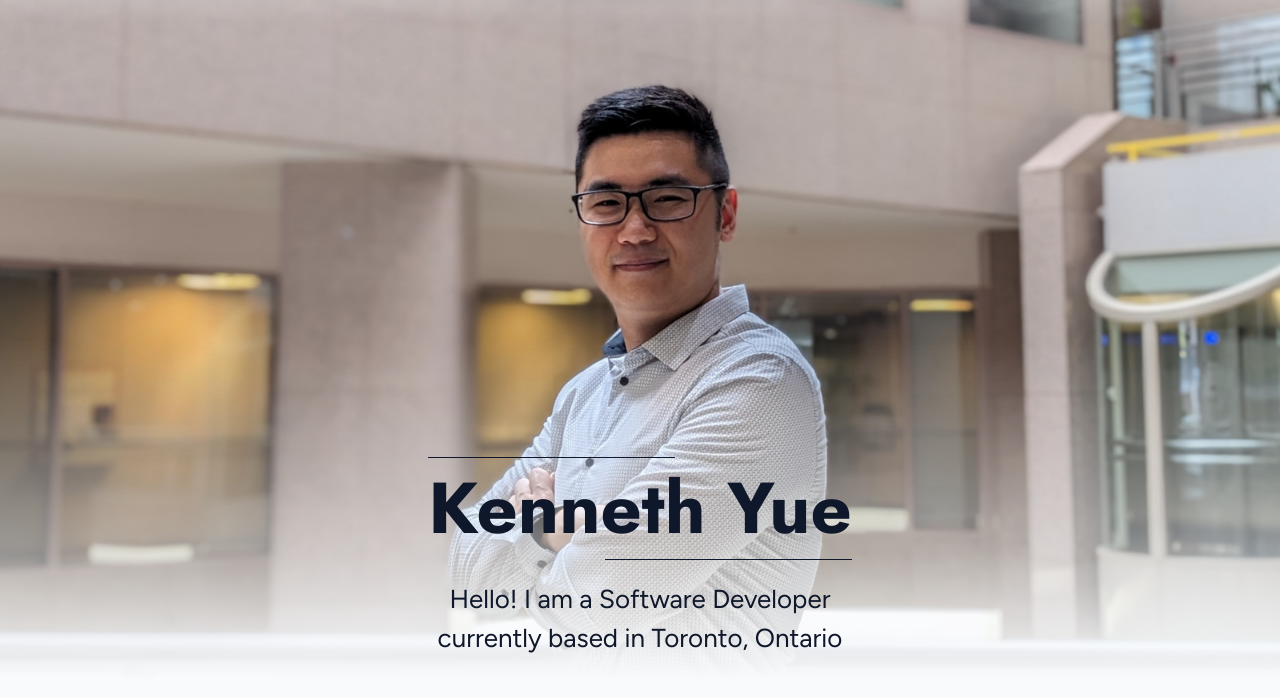
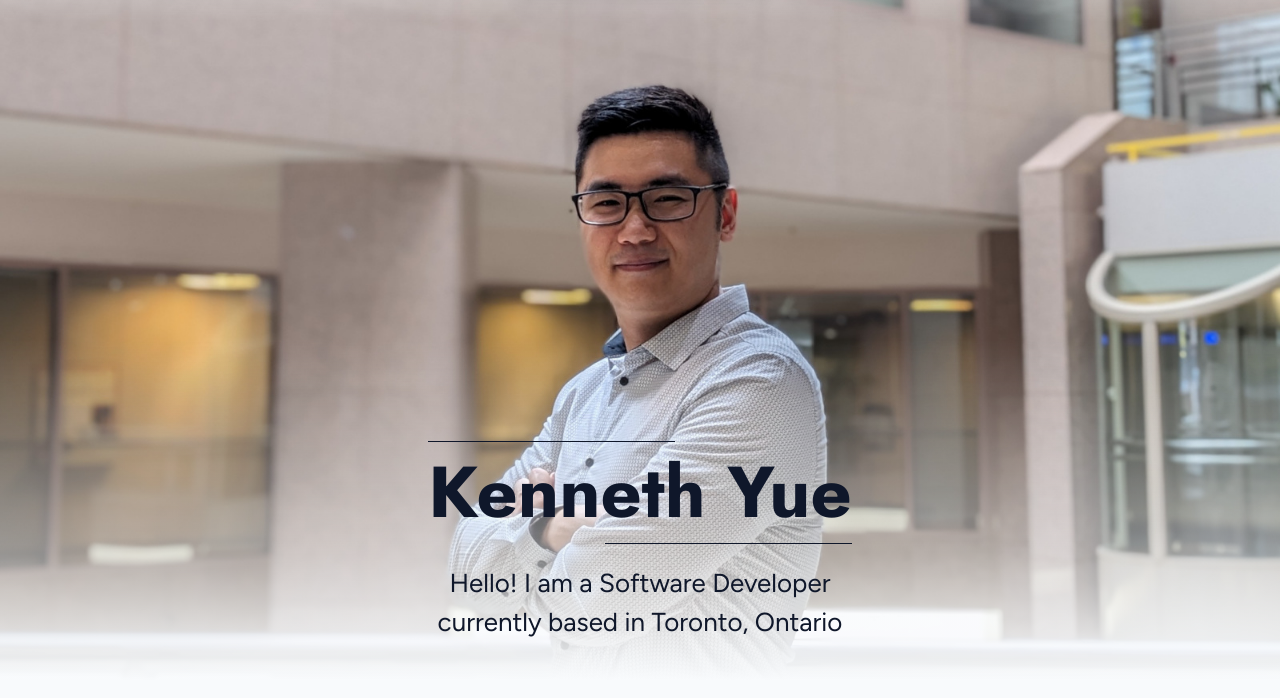
Before and after one commit to kenxjy/kennethyue-dot-com, an Astro site: page / in a window 1280 px wide. Shown: the part 102-800 px from the top of the page. Built offline with nearby package versions, Linux system fonts and the light colour scheme; Astro itself is replaced by a stand-in of ours.

Commit message:
Update: Adjust padding on title
Looks better on larger screens also removed unused id attribute.

```diff
--- a/src/components/HomePageHeader.astro
+++ b/src/components/HomePageHeader.astro
@@ -15,8 +15,7 @@ import Nav from './Nav.astro';
 <div class="grid h-screen-sm auto-cols-auto grid-rows-[auto_1fr]">
   <Nav showBackground={true} />
   <div
-    id="title-container"
-    class="m-0 flex h-[45svh] items-end justify-center self-end bg-gradient-to-t from-slate-50 from-5% via-slate-50/50 via-40% to-transparent to-100% p-[5vh] dark:from-slate-950 dark:via-slate-950/50"
+    class="m-0 flex h-[45svh] items-end justify-center self-end bg-gradient-to-t from-slate-50 from-5% via-slate-50/50 via-40% to-transparent to-100% px-8 pb-[7vh] dark:from-slate-950 dark:via-slate-950/50"
   >
     <SectionHeader
       color="text-slate-900 dark:text-slate-50"
```
